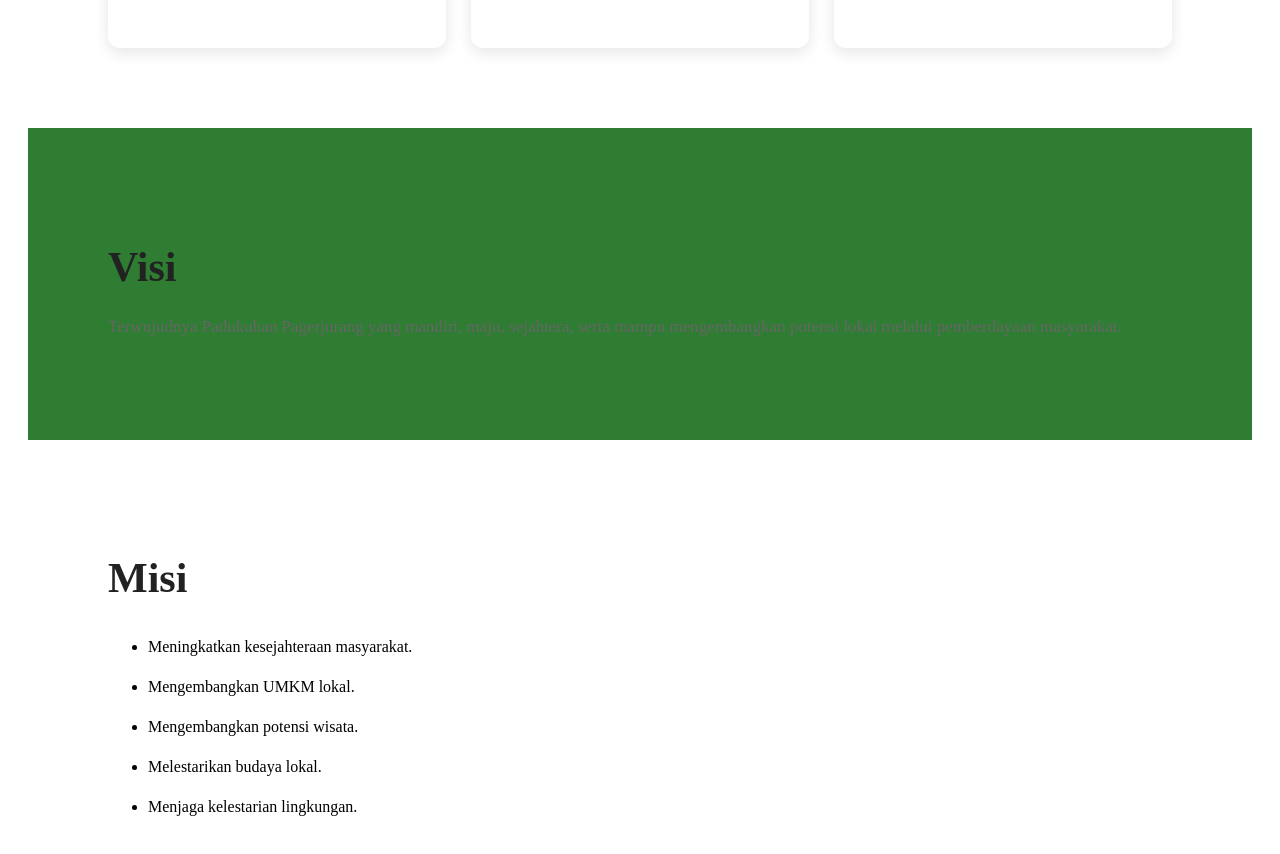
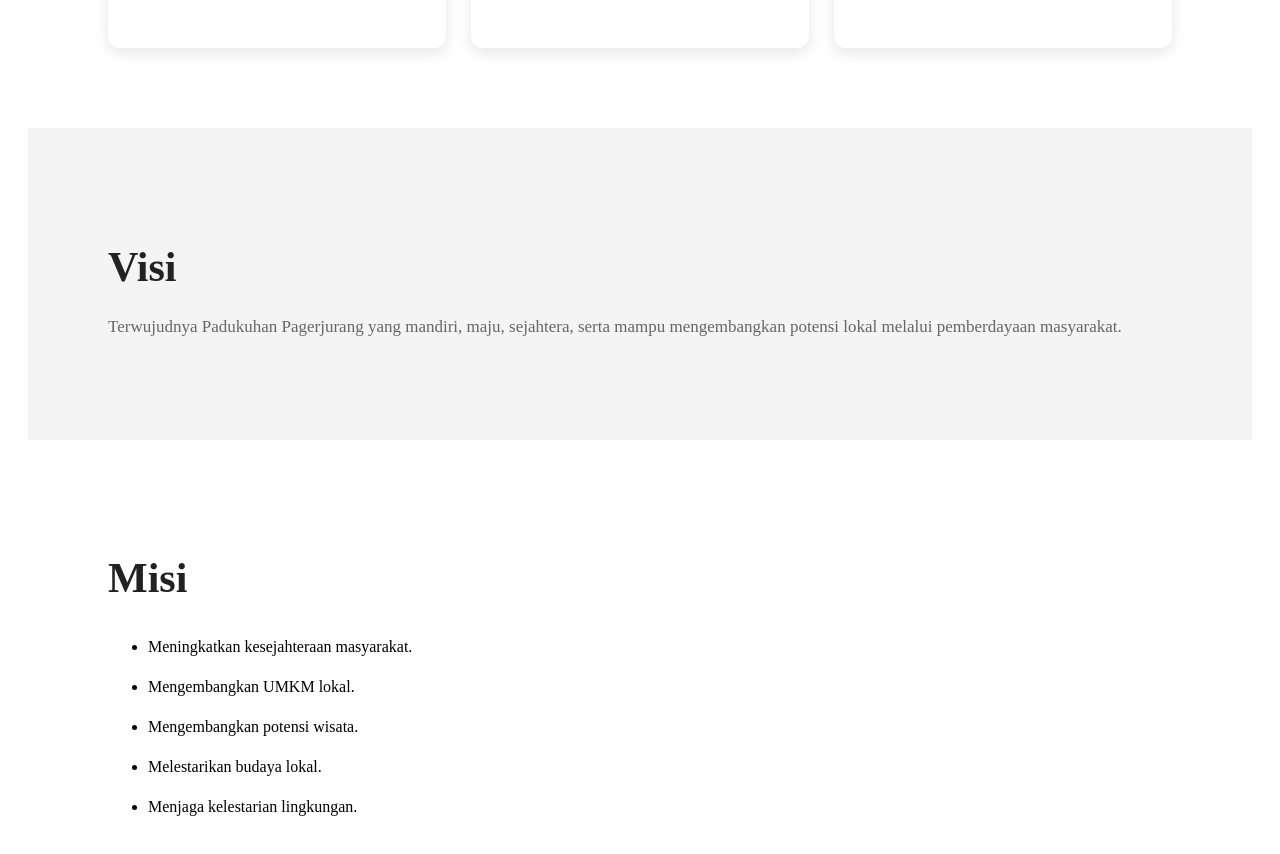
Before and after one commit to fahrurrozi24/digitalisasi-umkm-pagerjurang, a React (Vite) app: page /profile in a window 1280 px wide. Shown: the part 1800-2654 px from the top of the page. Built offline with nearby package versions, Linux system fonts and the light colour scheme.

Commit message:
Final website KKN

```diff
--- a/src/pages/Profile.jsx
+++ b/src/pages/Profile.jsx
@@ -171,7 +171,7 @@ function Profile() {
       {/* Visi */}
       <section
         style={{
-          background: "#2e7d32",
+          background: "#f3f4f3",
           color: "white",
           padding: "80px",
         }}
```
